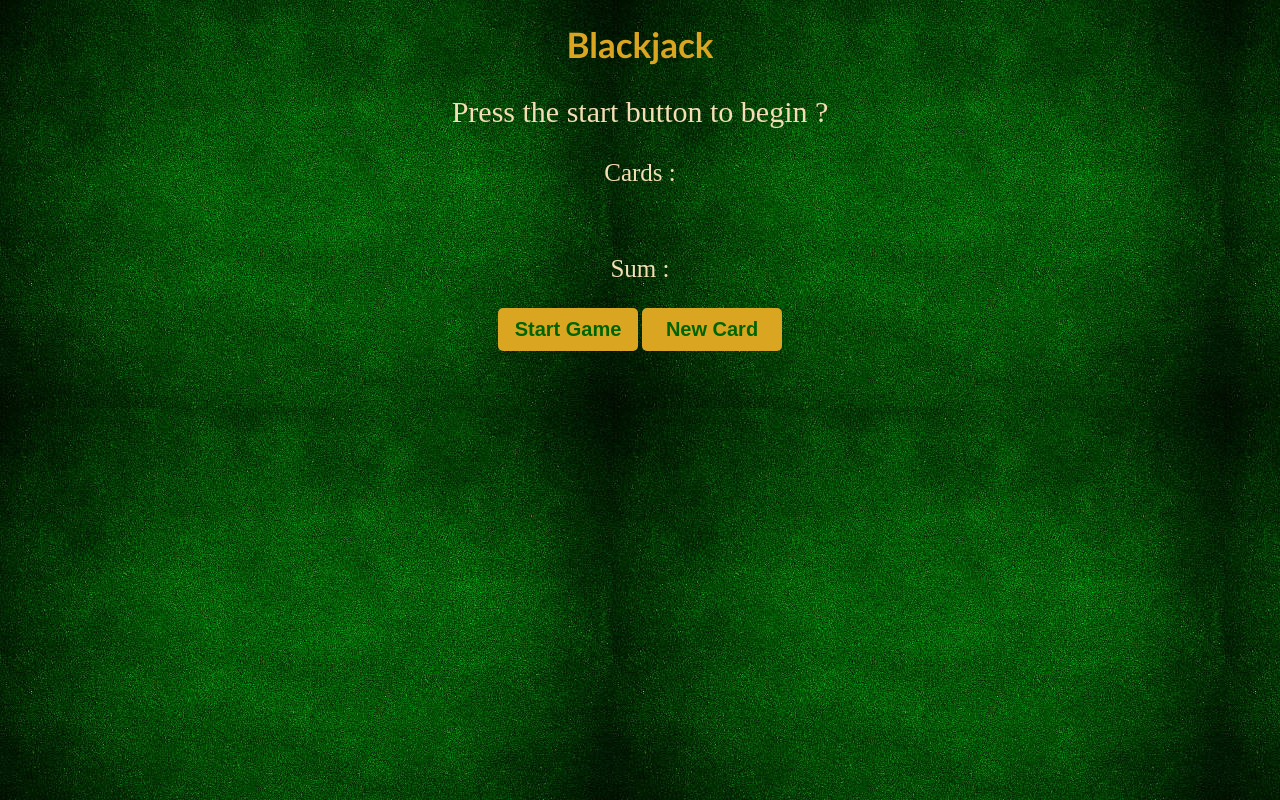
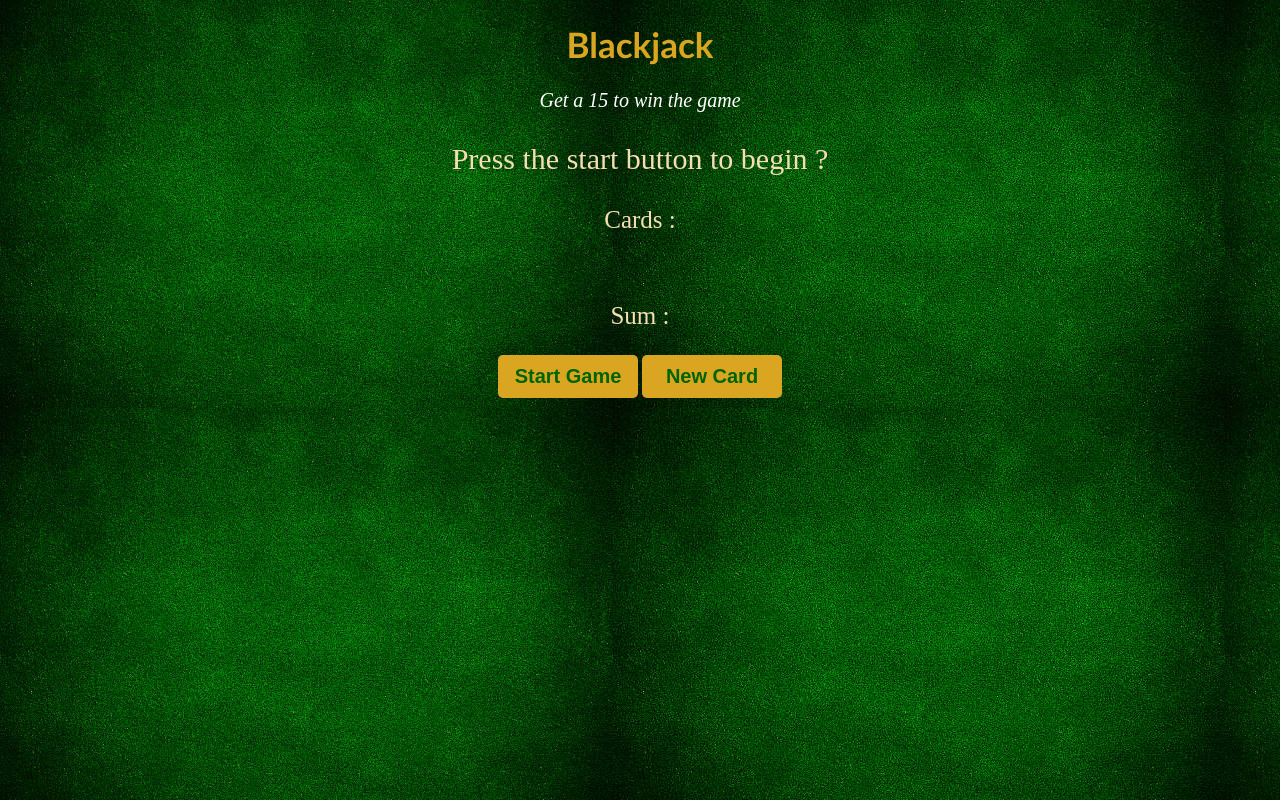
Before and after one commit to infiniteoverflow/BlackJack, a plain HTML site: page index.html in a window 1280 px wide. Drawn offline with Linux system fonts and the light colour scheme.

Commit message:
Added blink text

```diff
--- a/index.html
+++ b/index.html
@@ -7,8 +7,9 @@
     <link rel="stylesheet" href="styles.css">
     <title>Welcome to BlackJack</title>
 </head>
-<body>
+<body onload="blinktext()">
     <h1>Blackjack</h1>
+    <blink id="instruction">Get a 15 to win the game</blink>
     <p id="top-message">Press the start button to begin ?</p>
     <p id="cards">Cards : </p>
     <img id="card1" src="">
--- a/index.js
+++ b/index.js
@@ -41,6 +41,13 @@ function getImage(n) {
 
     return path;
 }
+
+function blinktext() {
+    var f = document.getElementById('instruction');
+    setInterval(function() {
+      f.style.visibility = (f.style.visibility == 'hidden' ? '' : 'hidden');
+    }, 400);
+  }
 
 function startGame() {
 
--- a/styles.css
+++ b/styles.css
@@ -39,3 +39,9 @@ img {
     height: 40;
     width: 30;
 }
+
+#instruction {
+    color: white;
+    font-style: italic;
+    font-size: 20px;
+}
```
